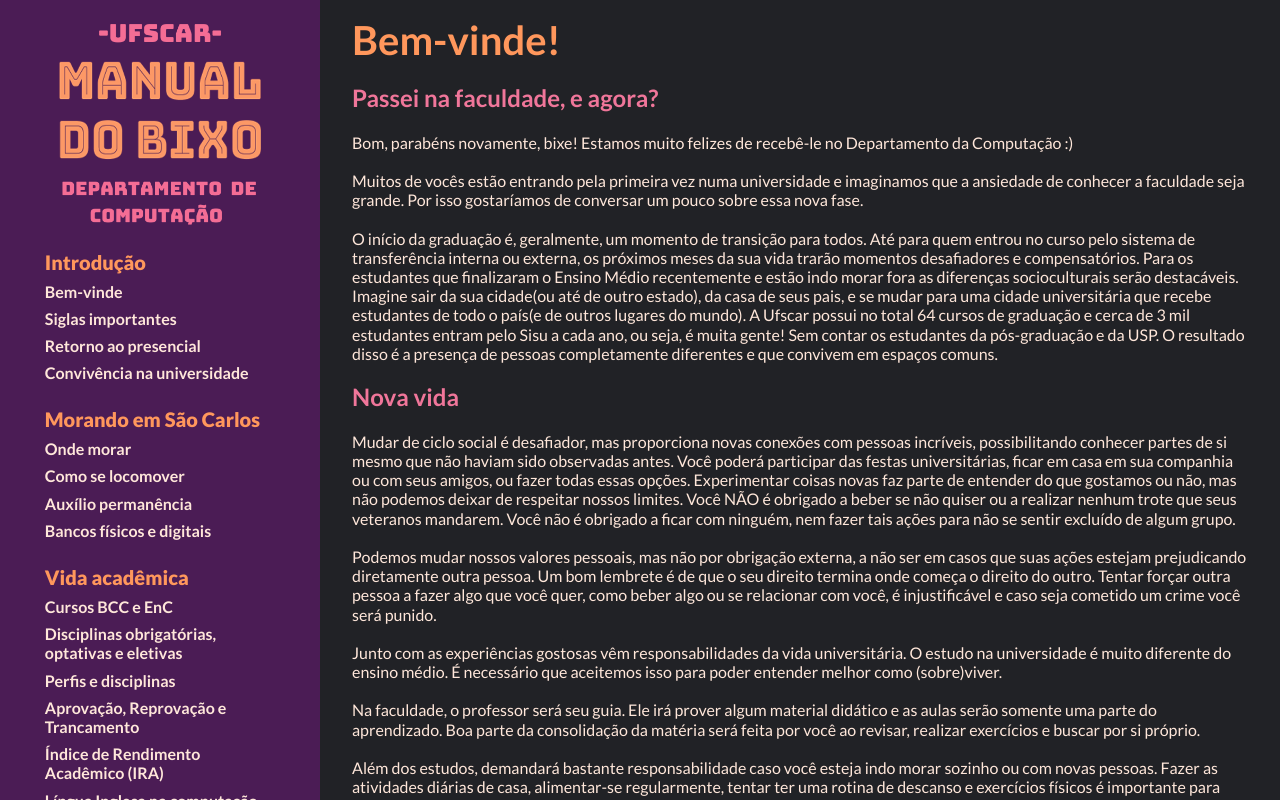
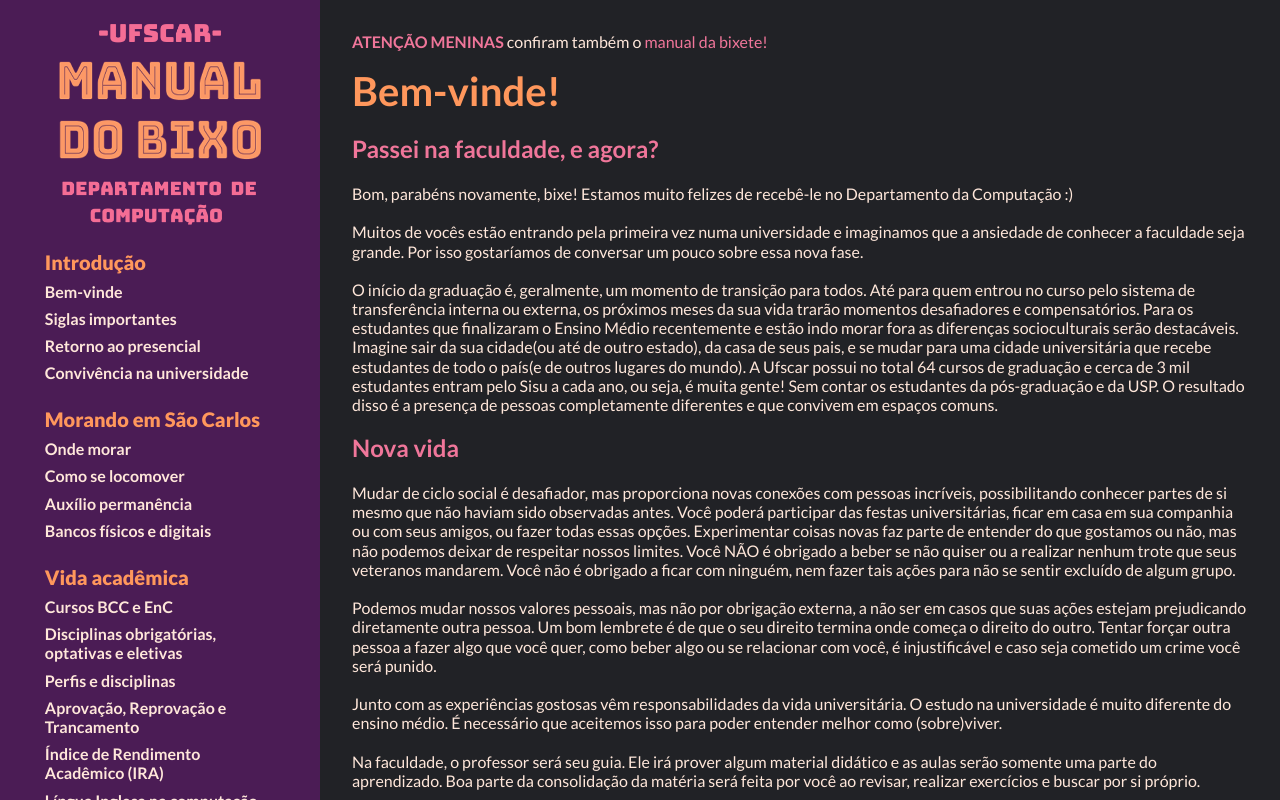
Before and after one commit to cacicufscar/GuiaDoBixo, a plain HTML site: page index.html in a window 1280 px wide. Drawn offline with Linux system fonts and the light colour scheme; a web font is replaced by a local one.

Commit message:
linkando manual da bixete

```diff
--- a/index.html
+++ b/index.html
@@ -72,6 +72,7 @@
 
           <!-- Introdução -->
           <section class="topico" id="bem_vinde">
+            <p class="topico__text"><span class="text-destaque">ATENÇÃO MENINAS</span> confiram também o <a href="https://www.canva.com/design/DAFgrpEuQtc/pBROBcYJQ-n0DQ-540NaSQ/edit?utm_content=DAFgrpEuQtc&utm_campaign=designshare&utm_medium=link2&utm_source=sharebutton">manual da bixete!</a></p>
             <h2 class="topico__title">Bem-vinde!</h2>
             <h3 class="topico__subtitle">Passei na faculdade, e agora?</h3>
             <p class="topico__text">Bom, parabéns novamente, bixe! Estamos muito felizes de recebê-le no Departamento da Computação :)<br><br>Muitos de vocês estão entrando pela primeira vez numa universidade e imaginamos que a  ansiedade de conhecer a faculdade seja grande. Por isso gostaríamos de conversar um pouco sobre essa nova fase.<br><br>O início da graduação é, geralmente, um momento de transição para todos. Até para quem entrou no curso pelo sistema de transferência interna ou externa, os próximos meses da sua vida trarão momentos desafiadores e compensatórios. Para os estudantes que finalizaram o Ensino Médio recentemente e estão indo morar fora as diferenças socioculturais serão destacáveis. Imagine sair da sua cidade(ou até de outro estado), da casa de seus pais, e se mudar para uma cidade universitária que recebe estudantes de todo o país(e de outros lugares do mundo). A Ufscar possui no total 64 cursos de graduação e cerca de 3 mil estudantes entram pelo Sisu a cada ano, ou seja, é muita gente! Sem contar os estudantes da pós-graduação e da USP. O resultado disso é a presença de pessoas completamente diferentes e que convivem em espaços comuns.</p>
```
